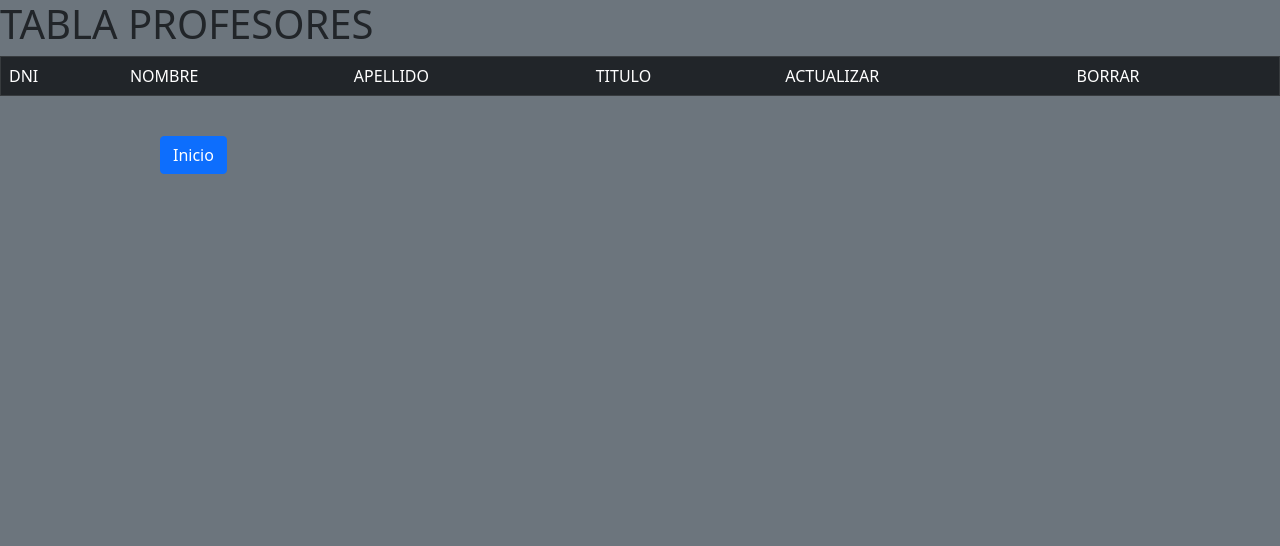
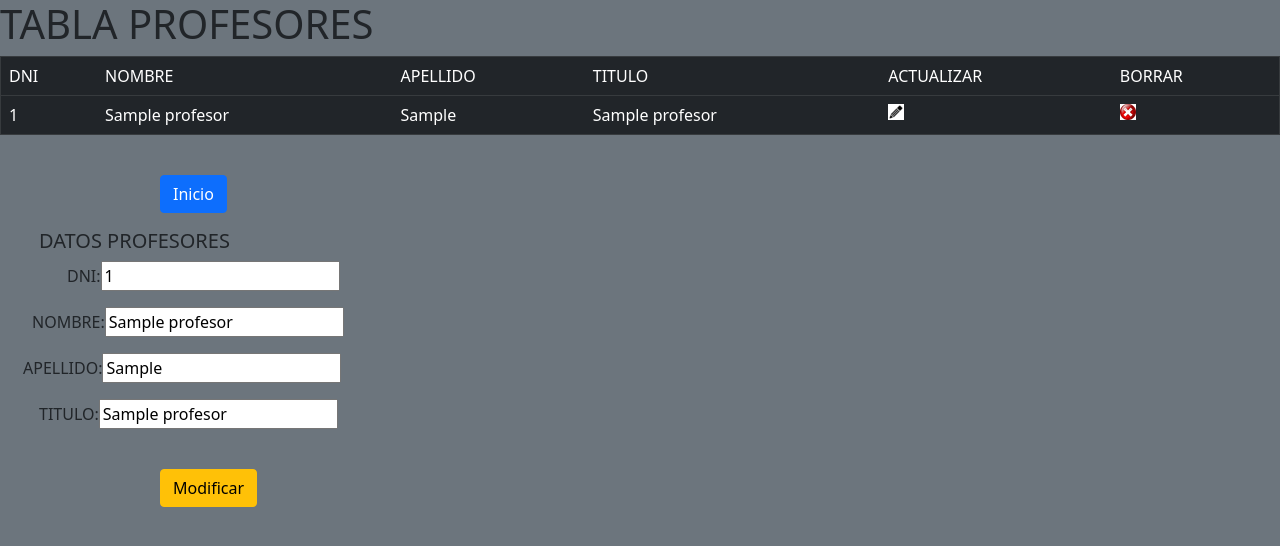
Before and after one commit to DanielEdgardoSoloa/alumno, a PHP site: page /tablaProfesores.php?accion=Actualizar&&id=1 in a window 1280 px wide. Shown: the top 546 px of the page. Run offline with PHP 8.4, Linux system fonts and the light colour scheme; data comes from the database, SQL or seed files in the repository; tables that the repository leaves empty hold one stand-in row (values such as "Sample post"); some libraries are stand-ins or nearby versions.

Commit message:
Se agrega Insert, Update y Delete en tablaProfesores.php

```diff
--- a/Accion.php
+++ b/Accion.php
@@ -17,3 +17,22 @@
    $resultado=mysqli_query($conexion,$consulta);
 
  }
+
+ function InsertarP(){
+    $conexion=mysqli_connect('localhost','root','','sga_Belgrano');
+    $consulta='INSERT INTO PROFESOR VALUES("'.$_POST["dni"].'","'.$_POST["nombre"].'","'.$_POST["apellido"].'","'.$_POST["titulo"].'")';
+    $resultado=mysqli_query($conexion,$consulta);
+ }
+
+ Function ModificarP(){
+   $conexion=mysqli_connect('localhost','root','','sga_Belgrano');
+   $consulta='UPDATE `profesor` SET `prof_nombre`="'.$_POST["nombre"].'",`prof_apellido`="'.$_POST["apellido"].'",`prof_titulo`="'.$_POST["titulo"].'" WHERE `prof_dni`="'.$_POST["dni"].'"' ;
+   $resultado=mysqli_query($conexion,$consulta);
+
+ }
+
+ function BorrarP(){
+    $conexion=mysqli_connect('localhost','root','','sga_Belgrano');
+    $consulta='DELETE FROM `profesor` WHERE prof_dni="'.$_GET["id"].'"';
+    $resultado=mysqli_query($conexion,$consulta);
+ }
--- a/nbproject/private/private.xml
+++ b/nbproject/private/private.xml
@@ -2,6 +2,8 @@
 <project-private xmlns="http://www.netbeans.org/ns/project-private/1">
     <editor-bookmarks xmlns="http://www.netbeans.org/ns/editor-bookmarks/2" lastBookmarkId="0"/>
     <open-files xmlns="http://www.netbeans.org/ns/projectui-open-files/2">
-        <group/>
+        <group>
+            <file>file:/C:/xampp/htdocs/Instituto/index.php</file>
+        </group>
     </open-files>
 </project-private>
--- a/tablaAlumnos.php
+++ b/tablaAlumnos.php
@@ -29,7 +29,7 @@
        <script src="https://cdn.jsdelivr.net/npm/bootstrap@5.1.3/dist/js/bootstrap.min.js" integrity="sha384-QJHtvGhmr9XOIpI6YVutG+2QOK9T+ZnN4kzFN1RtK3zEFEIsxhlmWl5/YESvpZ13" crossorigin="anonymous"></script>
     </head>
     <body class="bg-secondary">
-     <!-- Bloque de control de botones y enlaces clicados-->
+     <!-- Bloque de control de botones y enlaces clickeados-->
        <?php
          $controlBtnAct=false;
          include 'Accion.php';
@@ -105,7 +105,7 @@
       <!--Bloque de form para Insert y Update alumnos-->
         <div class="datosPersonales">
           <form action="<?php echo htmlspecialchars($_SERVER['PHP_SELF'])?>" method="POST">
-            <h5 class="p4" class="text-success">DATOS PERSONALES </h5>
+            <h5 class="p4" class="text-success">DATOS ALUMNOS </h5>
             <p class="p1" class="text-success">DNI:<input type="text" name="dni" value="<?php echo $mostrar2[0]?>" id="dni"class="text"></p>
             <p class="p2" class="text-success">NOMBRE:<input type="text" name="nombre" value="<?php echo $mostrar2[1]?>" id="nombre"class="text"></p>
             <p class="p3" class="text-success">APELLIDO:<input type="text" name="apellido" value="<?php echo $mostrar2[2]?>" id="apellido" class="text"></p>
--- a/tablaProfesores.php
+++ b/tablaProfesores.php
@@ -13,7 +13,7 @@
                padding-left: 23px;
             }
             .p4{
-                padding-left: 100px;
+                padding-left: 39px;
             }
             .negrita{
                 color:#FF3333;
@@ -29,6 +29,41 @@
        <script src="https://cdn.jsdelivr.net/npm/bootstrap@5.1.3/dist/js/bootstrap.min.js" integrity="sha384-QJHtvGhmr9XOIpI6YVutG+2QOK9T+ZnN4kzFN1RtK3zEFEIsxhlmWl5/YESvpZ13" crossorigin="anonymous"></script>
     </head>
     <body class="bg-secondary">
+        <!-- Bloque de control de botones y enlaces clickeados-->
+       <?php
+         $controlBtnAct=false;
+         include 'Accion.php';
+           if (isset($_POST['Enviar'])){for($i=0;$i<1;$i++){
+               $mostrar2=null;
+               break;}
+           }else if (isset($_POST['Modificar'])) {
+               ModificarP();
+               $mostrar2=null;
+           }else if (isset($_POST['Nuevo'])) {
+               InsertarP();
+               $mostrar2=null;
+           }else if (($_GET['accion']==='Actualizar') )
+               {$controlBtnAct=true;
+                $mostrar2=null;
+                if ($_SERVER["HTTP_SERVER_REFERER"] = "tablaProfesores.php") {
+                   $conexion=mysqli_connect('localhost','root','','sga_Belgrano');
+                   $sql2="SELECT * FROM PROFESOR WHERE prof_dni=".$_GET['id'];
+                   $resultado2= mysqli_query($conexion, $sql2);
+                   $mostrar2= mysqli_fetch_array($resultado2);
+                 }
+           }else if (($_GET['accion']==='Borrar') )
+               {$mostrar2=null;
+                if ($_SERVER["HTTP_SERVER_REFERER"] = "tablaProfesores.php") {
+                   $conexion=mysqli_connect('localhost','root','','sga_Belgrano');
+                   $sql2="SELECT * FROM PROFESOR WHERE prof_dni=".$_GET['id'];
+                   $resultado2= mysqli_query($conexion, $sql2);
+                   $mostrar2= mysqli_fetch_array($resultado2);
+                   BorrarP();
+                   $mostrar2=null;
+                   $_GET['id']=null;
+                 }
+             }
+        ?>
         <!-- Bloque de Tabla Alumnos que se actualiza dinámicamente-->
         <div class="tablaProfesores">
           <h1>TABLA PROFESORES</h1>
@@ -42,10 +77,10 @@
                 <td>ACTUALIZAR</td>
                 <td>BORRAR</td>
               </tr>
-              <!--
+
               <?php
                 $conexion=mysqli_connect('localhost','root','','sga_Belgrano');
-                $sql='SELECT * FROM ALUMNOS';
+                $sql='SELECT * FROM PROFESOR';
                 $resultado= mysqli_query($conexion, $sql);
                 while($mostrar= mysqli_fetch_array($resultado)){
               ?>
@@ -53,13 +88,14 @@
                 <td><?php echo $mostrar[0]?></td>
                 <td><?php echo $mostrar[1]?></td>
                 <td><?php echo $mostrar[2]?></td>
-                <td ><a href="tablaAlumnos.php?accion=Actualizar&&id=<?php echo $mostrar[0]?>" class="modificar" name="Actualizar"> <img src="editar1.png"</a> </td>
-                <td ><a href="tablaAlumnos.php?accion=Borrar&&id=<?php echo $mostrar[0]?>" class="eliminar" name="Borrar"> <img src="eliminar1.png"</a></td>
+                <td><?php echo $mostrar[3]?></td>
+                <td ><a href="tablaProfesores.php?accion=Actualizar&&id=<?php echo $mostrar[0]?>" class="modificar" name="Actualizar"> <img src="editar1.png"</a> </td>
+                <td ><a href="tablaProfesores.php?accion=Borrar&&id=<?php echo $mostrar[0]?>" class="eliminar" name="Borrar"> <img src="eliminar1.png"</a></td>
               </tr>
               <?php
               }
               ?>
-              -->
+
             </table>
             <br/>
             <form action="index.php" method="POST">
@@ -70,5 +106,30 @@
 
           </div>
         </div>
+     <!--Bloque de form para Insert y Update profesores-->
+        <div class="datosProfesores">
+          <form action="<?php echo htmlspecialchars($_SERVER['PHP_SELF'])?>" method="POST">
+            <h5 class="p4" class="text-success">DATOS PROFESORES </h5>
+            <p class="p1" class="text-success">DNI:<input type="text" name="dni" value="<?php echo $mostrar2[0]?>" id="dni"class="text"></p>
+            <p class="p2" class="text-success">NOMBRE:<input type="text" name="nombre" value="<?php echo $mostrar2[1]?>" id="nombre"class="text"></p>
+            <p class="p3" class="text-success">APELLIDO:<input type="text" name="apellido" value="<?php echo $mostrar2[2]?>" id="apellido" class="text"></p>
+            <p class="p4" class="text-success">TITULO:<input type="text" name="titulo" value="<?php echo $mostrar2[3]?>" id="titulo" class="text"></p>
+            <br/>
+            <?php
+            if ($controlBtnAct )
+             {?>
+            <spam>
+             <input type="submit" name="Modificar" class="btn btn-warning" value="Modificar" onclick="return EnviarForm()" class="enviar" class="modificar">
+            </spam>
+             <?php }else { ?>
+            <spam>
+             <input type="submit" name="Nuevo" class="btn btn-success" value="Nuevo" onclick="return EnviarForm()" class="enviar">
+            </spam>
+                <?php } ?>
+          </form>
+            <div id="error" class="negrita">
+            </div>
+        </div>
+      <script src="valid.js"></script>
     </body>
 </html>
```
Also changed, not shown: notas.php (+29 -1 lines), 1 other file.
